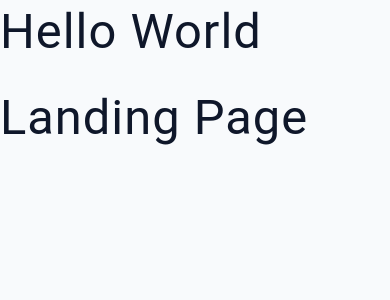
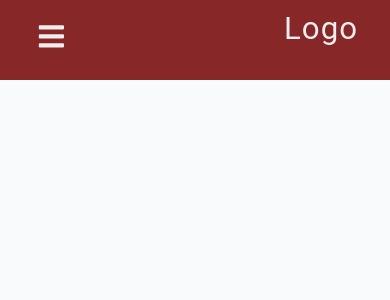
Before and after one commit to LancasterHouse/LH_official, a React (Create React App) app in the folder client/: page / in a window 390 px wide. Shown: the top 300 px of the page. Built offline with nearby package versions, Linux system fonts and the light colour scheme.

Commit message:
working top nav bar - must be floated right still

```diff
--- a/client/package.json
+++ b/client/package.json
@@ -6,10 +6,14 @@
     "@testing-library/jest-dom": "^5.16.4",
     "@testing-library/react": "^13.1.1",
     "@testing-library/user-event": "^13.5.0",
+    "assert": "^2.0.0",
+    "bootstrap": "^5.1.3",
+    "buffer": "^6.0.3",
     "normalize.css": "^8.0.1",
     "react": "^18.1.0",
     "react-bootstrap": "^2.3.1",
     "react-dom": "^18.1.0",
+    "react-icons": "^4.3.1",
     "react-scripts": "5.0.1",
     "web-vitals": "^2.1.4"
   },
--- a/client/src/App.css
+++ b/client/src/App.css
@@ -0,0 +1,4 @@
+/* Custom navbar */
+.bg-LanRed{
+  background-color: #9f2022;
+}
--- a/client/src/App.js
+++ b/client/src/App.js
@@ -1,13 +1,19 @@
 import './App.css';
-import Landing from './pages/Landing';
+// import Header from './components/Header';
+import NavbarComp from './components/Navbar';
+// import Footer from './components/Footer';
+// import Landing from './pages/Landing';
 
 function App() {
   return (
 
-    <div>
-      <h1>hello world</h1>
-      <Landing />
-    </div>
+    <>
+      {/* <Header /> */}
+      <NavbarComp />
+
+      {/* <Landing /> */}
+      {/* <Footer /> */}
+    </>
   );
 }
 
--- /dev/null
+++ b/client/src/Styles/main.css
@@ -0,0 +1,89 @@
+
+*{
+    padding: 0;
+    margin: 0;
+    box-sizing: border-box;
+    font-family: sans-serif;
+
+}
+
+
+:root{
+    --mainColor: #872727;
+    --secondaryColor: #1a012;
+    --thirdColor: #5c6479;
+    --firstWhite: #eee;
+    --secondWhite: #ffffff;
+
+}
+
+header {
+    display: flex;
+    align-items: center;
+    justify-content: space-between;
+    height: 80px;
+    padding: 0 2rem;
+    background-color: var(--mainColor);
+    color: var(--firstWhite);
+}
+
+nav a{
+    margin: 0 2rem;
+    color: var(--firstWhite);
+    text-decoration: none;
+}
+
+nav a:hover{
+    color: var(--secondaryColor);
+}
+
+header .nav-btn {
+    padding: 5px;
+    cursor: pointer;
+    background: transparent;
+    border: none;
+    outline: none;
+    color: #eee;
+    visibility: hidden;
+    opacity: 0;
+    font-size: 1.8rem;
+}
+
+@media only screen and (max-width: 1024px){
+    header .nav-btn {
+        visibility: visible;
+        opacity: 1;
+    }
+
+    header nav{
+        position: fixed;
+        top: 0;
+        left: 0;
+        height: 100%;
+        width: 100%;
+        display: flex;
+        flex-direction: column;
+        align-items: center;
+        justify-content: center;
+        gap: 1.5rem;
+        background-color: var(--mainColor);
+        transition: 1s;
+        transform: translateY(-100vh);
+    }
+
+    header .responsive_nav{
+        transform: none;
+    }
+
+    nav .nav-close-btn {
+        position: absolute;
+        top: 2rem;
+        right: 2rem;
+    }
+
+    nav a{
+        font-size: 1.5rem;
+    }
+
+
+}
--- /dev/null
+++ b/client/src/components/Footer.js
@@ -0,0 +1,103 @@
+import React from 'react';
+// import { Container, Row, Col } from 'react-bootstrap';
+
+
+function Footer() {
+    return (
+      <Footer>
+          <div className="container">
+              <h1>This is the Footer component</h1>
+          </div>
+
+      </Footer>
+    )
+  }
+
+  export default Footer
+
+
+
+
+
+
+
+
+
+
+
+
+
+
+
+//   import React from 'react';
+// import { Container, Row, Col } from 'react-bootstrap';
+// // import { FaTwitterSquare, FaLinkedin } from 'react-icons/fa'
+// import logo from '../images/lhlogo.png';
+// // import kpch from '../images/KPCHHeadshot.jpg';
+
+// const Footer = () => {
+//     return (
+//         <div className="main-footer">
+//             <Container>
+
+//                 <Row>
+//                     {/* Column 1 */}
+
+//                     <Col>
+//                      <img src={logo} alt="logo" className="footer-image" />
+//                     </Col>
+
+//                     {/* Column 2 */}
+//                     <Col>
+//                       {/* <h4>Lancaster House</h4> */}
+//                         <ul className="footer-list">
+//                             <li>188 Yonge Street, Suite 200</li>
+//                             <li>Toronto, On M4S 3C4</li>
+
+//                             <li>Canada</li>
+
+//                             <li>Tel: 416-977-6618</li>
+
+//                             <li>Toll Free: 1-888-298-8841</li>
+
+//                             <li>Fax: 416-977-5873</li>
+//                             <li>E-mail: </li>
+//                             <li>customerservice@lancasterhouse.com</li>
+
+//                         </ul>
+//                     </Col>
+
+//                     {/* Column 3 */}
+//                     <Col>
+//                          <ul className="footer-list">
+//                             <li><a href="#">Terms and Conditions</a></li>
+//                             <li><a href="#">Privacy Policy</a></li>
+
+//                             <li><a href="#">Refund Policy</a></li>
+
+//                             <li><a href="#">Legal Notice</a></li>
+
+//                             <li><a href="#">AODA Policy</a></li>
+
+//                             <li><a href="#">About Us</a></li>
+//                             <li><a href="#">Join Our Team</a> </li>
+//                             <li><a href="#">Contact</a></li>
+
+//                         </ul>
+//                     </Col>
+
+
+//                 </Row>
+
+//                 <Row>
+//                     <Col>
+//                         <p>The land on which Lancaster House operates is the traditional territory of the Mississaugas of the Credit, the Anishnabe, Haudensosaunee, and the Wedat peoples, and it is now home to many diverse First Nations, Inuit and Métis.</p>
+//                     </Col>
+//                 </Row>
+//             </Container>
+
+//         </div>
+//     )
+// }
+
+// export default Footer
--- /dev/null
+++ b/client/src/components/Header.jsx
@@ -0,0 +1,12 @@
+function Header() {
+  return (
+    <header>
+        <div className="container">
+            <h1>This is the header component !</h1>
+        </div>
+
+    </header>
+  )
+}
+
+export default Header
--- a/client/src/components/Navbar.js
+++ b/client/src/components/Navbar.js
@@ -1,54 +1,38 @@
-// import { format } from 'express/lib/response';
-import { Router } from 'express';
-import React, { Component } from 'react';
-import { Navbar, Nav, NavDropdown, Container  } from 'react-bootstrap';
-// import {
-//     BrowserRouter as Router,
-//     Switch,
-//     Route,
-//     Link
-// } from 'react-router-dom';
+import { useRef } from "react";
+import {FaBars, FaTimes } from "react-icons/fa";
+import "../Styles/main.css";
+
+function NavbarComp() {
+
+  const navRef = useRef();
+
+  const showNavbar = () => {
+    navRef.current.classList.toggle("responsive_nav");
+  }
+
+  return (
+    <header>
+      <nav ref={navRef}>
+          <a href="/#">CART</a>
+          <a href="/#">ACCOUNT</a>
+
+          <a href="/#">SEARCH</a>
+
+          <a href="/#">CONTACT</a>
+          <button className="nav-btn nav-close-btn" onClick={showNavbar}>
+            <FaTimes />
+          </button>
+
+      </nav>
+      <button className="nav-btn" onClick={showNavbar}>
+          <FaBars />
+      </button>
+
+      <h3>Logo</h3>
 
 
-export const NavbarComp = () => {
-    return (
-        <Router>
-            <div>
-                <Navbar bg="light" expand="lg" >
-
-                        <Container>
-                            {/* <Navbar.Brand href="#home">React-Bootstrap</Navbar.Brand> */}
-                            <Navbar.Toggle aria-controls="basic-navbar-nav" />
-                            <Navbar.Collapse id="basic-navbar-nav">
-                                <Nav className="me-auto">
-                                <Nav.Link href="#home">Home</Nav.Link>
-                                <Nav.Link href="#link">About us</Nav.Link>
-                                <NavDropdown title="Conference & Training" id="basic-nav-dropdown">
-                                    <NavDropdown.Item href="#action/3.1">Conferences</NavDropdown.Item>
-                                    <NavDropdown.Item href="#action/3.2">Upcoming Webinars</NavDropdown.Item>
-                                    <NavDropdown.Item href="#action/3.3">Professional Learning Program</NavDropdown.Item>
-                                    <NavDropdown.Item href="#action/3.4">Webinar & Audio Conference Library</NavDropdown.Item>
-                                    <NavDropdown.Item href="#action/3.5">Skills Training</NavDropdown.Item>
-                                    <NavDropdown.Item href="#action/3.6">Customized Training</NavDropdown.Item>
-
-
-                                    {/* <NavDropdown.Divider />
-                                    <NavDropdown.Item href="#action/3.4">Separated link</NavDropdown.Item> */}
-                                </NavDropdown>
-                                <Nav.Link href="#link">First Resort</Nav.Link>
-                                <Nav.Link href="#link">Unionized Workplace Law</Nav.Link>
-                                <Nav.Link href="#link">Events Calander</Nav.Link>
-                                <Nav.Link href="#link">Publications</Nav.Link>
-                                <Nav.Link href="#link">Labour Arbitration in Canada</Nav.Link>
-
-
-                                </Nav>
-                            </Navbar.Collapse>
-                        </Container>
-                    </Navbar>
-            </div>
-        </Router>
-    );
-};
+    </header>
+  );
+}
 
 export default NavbarComp;
```
Also changed, not shown: 1 other file (tests, documents, lock files or other folders).
